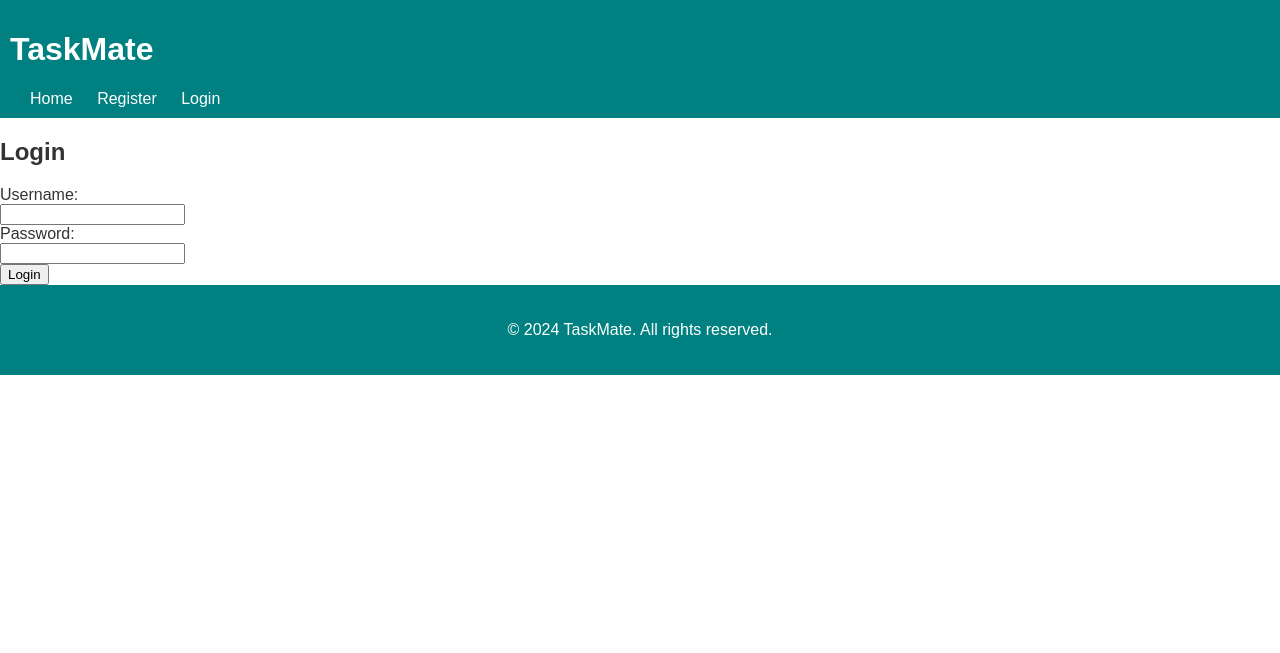
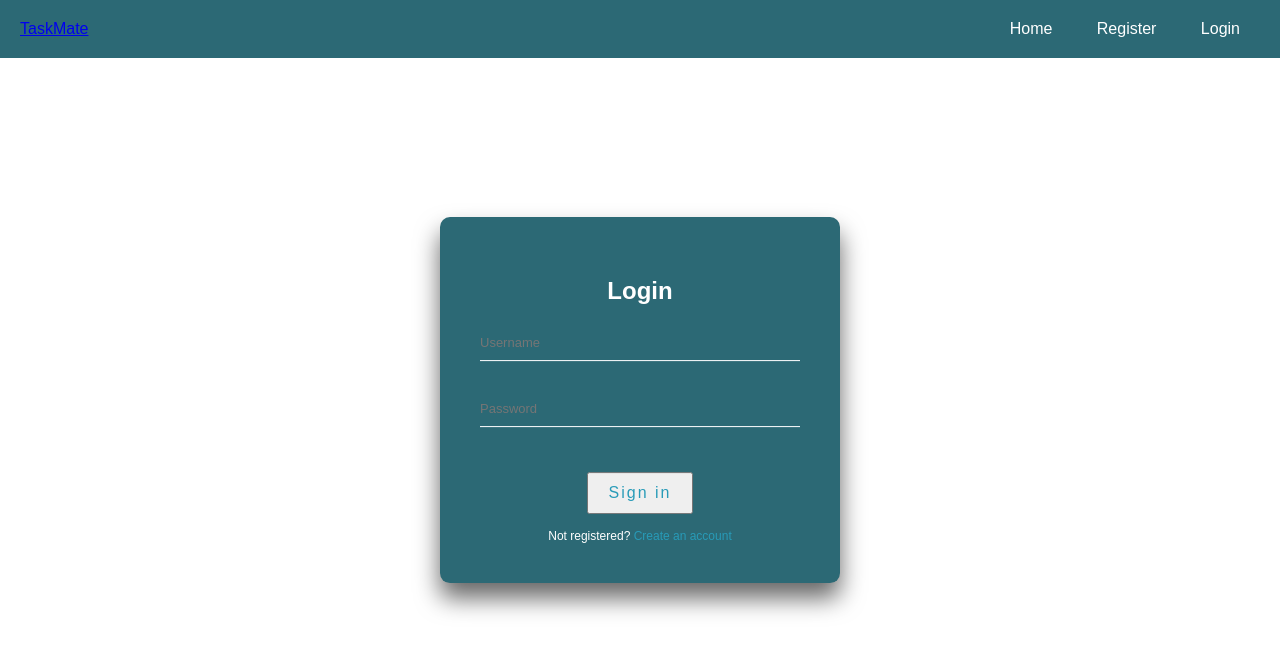
Before and after one commit to JMK-WRL/TaskMate-App, a Flask app: page /login in a window 1280 px wide. Shown: the top 653 px of the page. Run offline with Flask 3, Linux system fonts and the light colour scheme.

Commit message:
Nav bar design

```diff
--- a/app/static/css/style.css
+++ b/app/static/css/style.css
@@ -6,15 +6,44 @@ body {
     /* Text Color */
 }
 
-header {
-    background-color: #008080;
-    /* Primary Color */
-    color: #fff;
-    padding: 10px;
+.header {
+    background-color: #2c6975;
+    color: #F5F5F5;
+}
+
+.nav-bar {
     display: flex;
     justify-content: space-between;
     align-items: center;
+    padding: 20px;
 }
+
+.nav-links ul {
+    list-style-type: none;
+    /* Removes default bullet points */
+    margin: 0;
+    padding: 0;
+}
+
+.nav-links ul li {
+    display: inline;
+    /* Displays list items horizontally */
+    margin-right: 20px;
+    /* Adjust spacing between list items */
+}
+
+.nav-links ul li a {
+    text-decoration: none;
+    /* Removes default underline */
+    color: #fff;
+    /* Text color of the navigation links */
+}
+
+.nav-links ul li a:hover {
+    color: #ffd700;
+    /* Text color of the navigation links on hover */
+}
+
 
 img {
     width: 100%;
@@ -127,3 +156,159 @@ footer {
 .copyright {
     margin-top: 10px;
 }
+
+/* login page */
+
+/* Specific styles for the login page */
+.login-page {
+    width: 400px;
+    padding: 8% 0 0;
+    margin: auto;
+}
+
+.login-page .form {
+    position: relative;
+    z-index: 1;
+    text-align: center;
+    position: absolute;
+    top: 50%;
+    left: 50%;
+    width: 400px;
+    padding: 40px;
+    transform: translate(-50%, -50%);
+    background: #2c6975;
+    box-sizing: border-box;
+    box-shadow: 0 15px 25px rgba(0, 0, 0, .6);
+    border-radius: 10px;
+}
+
+.login-page .form input {
+    width: 100%;
+    padding: 10px 0;
+    font-size: 13px;
+    color: #fff;
+    margin-bottom: 30px;
+    border: none;
+    border-bottom: 1px solid #fff;
+    outline: none;
+    background: transparent;
+}
+
+.login-page h2 {
+    color: white;
+}
+
+.login-page .form .message {
+    margin: 15px 0 0;
+    color: #ffffff;
+    font-size: 12px;
+}
+
+.login-page .form .message a {
+    color: #289bb8;
+    text-decoration: none;
+}
+
+.login-page .form .register-form {
+    display: none;
+}
+
+.login-page .btn {
+    position: relative;
+    display: inline-block;
+    padding: 10px 20px;
+    color: #289bb8;
+    font-size: 16px;
+    text-decoration: none;
+    overflow: hidden;
+    transition: .5s;
+    margin-top: 15px;
+    letter-spacing: 2px
+}
+
+.login-page .btn:hover {
+    background: #289bb8;
+    color: #fff;
+    border-radius: 5px;
+    box-shadow: 0 0 5px #289bb8,
+        0 0 25px #289bb8,
+        0 0 50px #289bb8,
+        0 0 100px #289bb8;
+}
+
+.login-page .btn span {
+    position: absolute;
+    display: block;
+}
+
+.login-page .btn span:nth-child(1) {
+    top: 0;
+    left: -100%;
+    width: 100%;
+    height: 2px;
+    background: linear-gradient(90deg, transparent, #289bb8);
+    animation: btn-anim1 1s linear infinite;
+}
+
+/* Add the rest of the animation keyframes and styles here */
+
+@keyframes btn-anim1 {
+    0% {
+        left: -100%;
+    }
+
+    50%,
+    100% {
+        left: 100%;
+    }
+}
+
+
+/* registration forms */
+
+.registration-page {
+    width: 400px;
+    margin: auto;
+    padding: 8% 0 0;
+}
+
+.registration-page .form {
+    position: relative;
+    z-index: 1;
+    text-align: center;
+    position: absolute;
+    top: 50%;
+    left: 50%;
+    width: 400px;
+    padding: 40px;
+    transform: translate(-50%, -50%);
+    background: rgba(0, 0, 0, .5);
+    box-sizing: border-box;
+    box-shadow: 0 15px 25px rgba(0, 0, 0, .6);
+    border-radius: 10px;
+}
+
+.register-page input {
+    width: 100%;
+    padding: 10px 0;
+    font-size: 13px;
+    color: #fff;
+    margin-bottom: 30px;
+    border: none;
+    border-bottom: 1px solid #fff;
+    outline: none;
+    background: transparent;
+}
+
+.register-page .btn {
+    position: relative;
+    display: inline-block;
+    padding: 10px 20px;
+    color: #289bb8;
+    font-size: 16px;
+    text-decoration: none;
+    overflow: hidden;
+    transition: .5s;
+    margin-top: 15px;
+    letter-spacing: 2px
+}
--- a/app/templates/base.html
+++ b/app/templates/base.html
@@ -9,27 +9,29 @@
 </head>
 
 <body>
-    <header>
-        <div class="container">
-            <h1>TaskMate</h1>
-            <nav>
+    <section class="header">
+        <nav class="nav-bar">
+            <a href="{{ url_for('home')}}">TaskMate</a>
+            <div class="nav-links">
                 <ul>
                     <li><a href="{{ url_for('home') }}">Home</a></li>
                     <li><a href="{{ url_for('register') }}">Register</a></li>
                     <li><a href="{{ url_for('login') }}">Login</a></li>
                 </ul>
-            </nav>
-        </div>
-    </header>
+            </div>
+
+        </nav>
+    </section>
+
 
     {% block content %}
+
     {% endblock %}
 
+<!--------------------------------- commenting out
     <footer>
-        <div class="container">
-            <p>&copy; 2024 TaskMate. All rights reserved.</p>
-        </div>
     </footer>
+    ---------------------------------------------------------------->
 </body>
 
 </html>
--- a/app/templates/login.html
+++ b/app/templates/login.html
@@ -1,15 +1,31 @@
-<!-- login.html -->
 {% extends "base.html" %}
 
 {% block title %}Login{% endblock %}
 
 {% block content %}
-<h2>Login</h2>
-<form action="/login" method="POST">
-    <label for="username">Username:</label><br>
-    <input type="text" id="username" name="username" required><br>
-    <label for="password">Password:</label><br>
-    <input type="password" id="password" name="password" required><br>
-    <input type="submit" value="Login">
-</form>
+<div class="login-page">
+    <div class="form">
+        <form class="register-form" method="POST">
+            <h2>Register</h2>
+            <input type="text" placeholder="Full Name *" required />
+            <input type="text" placeholder="Username *" required />
+            <input type="email" placeholder="Email *" required />
+            <input type="password" placeholder="Password *" required />
+            <button type="submit" class="btn">Create</button>
+            <p class="message">Already registered? <a href="#">Sign In</a></p>
+        </form>
+        <form class="login-form" method="post">
+            <h2>Login</h2>
+            <input type="text" placeholder="Username" required />
+            <input type="password" placeholder="Password" required />
+            <button type="submit" class="btn">Sign in</button>
+            <p class="message">Not registered? <a href="{{ url_for('register') }}">Create an account</a></p>
+        </form>
+    </div>
+</div>
 {% endblock %}
+
+{% block scripts %}
+<script src="https://code.jquery.com/jquery-3.6.0.min.js"></script>
+<script src="{{ url_for('static', filename='js/main.js') }}"></script>
+{% endblock %}
```
Also changed, not shown: app/templates/register.html (+13 -13 lines).
